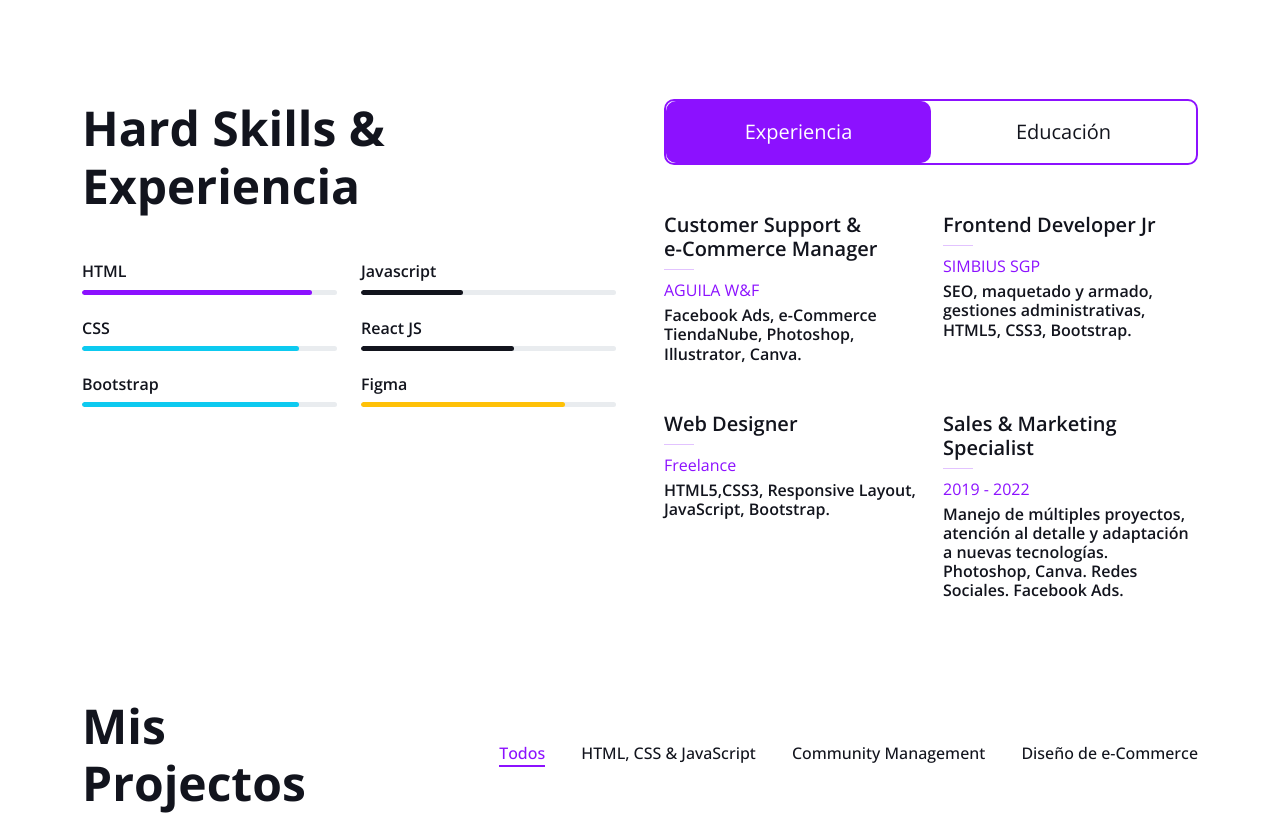
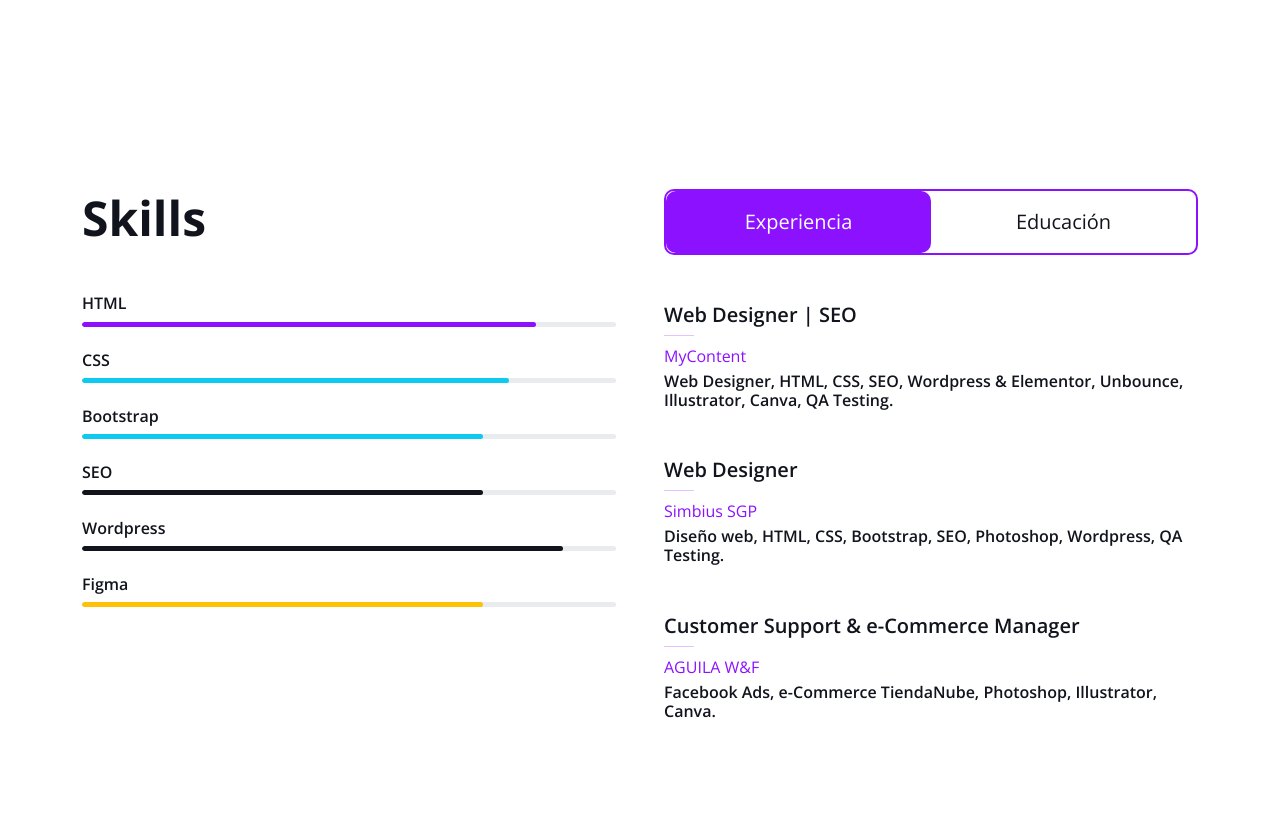
Before and after one commit to greppidanila/Personal-Website-Presentation, a plain HTML site: page index.html in a window 1280 px wide. Shown: the part 1145-1971 px from the top of the page. Drawn offline with nearby package versions, Linux system fonts and the light colour scheme.

Commit message:
actualización agosto 2023

```diff
--- a/index.html
+++ b/index.html
@@ -80,7 +80,7 @@
                     <h2 class="typed-text-output d-inline"></h2>
                     <div class="typed-text d-none">Diseñadora Web, Desarrolladora Web, Front End Developer, Web Designer, Maquetadora Web</div>
                     <div class="d-flex align-items-center pt-5">
-                        <a href="./img/CvDanilaGreppi.png" class="btn btn-primary py-3 px-4 me-5" download>Descargar CV</a>
+                        <a href="./img/DanilaGreppiCV.png" class="btn btn-primary py-3 px-4 me-5" download>Descargar CV</a>
                         <button type="button" class="btn-play" data-bs-toggle="modal"
                             data-src="https://youtu.be/caqNnPppRfg" data-bs-target="#videoModal">
                             <span></span>
@@ -127,9 +127,9 @@
                         <div class="years flex-shrink-0 text-center me-4">
                             <h1 class="display-1 mb-0">5 </h1>
                         </div>
-                        <h3 class="lh-base mb-0">años de experiencia en asesoramiento personalizado, ventas y comunicación.</h3>
+                        <h3 class="lh-base mb-0">años de experiencia en ventas y comunicación</h3>
                     </div>
-                    <p class="mb-4">Más de cinco años como asesora y vendedora inmobiliaria hicieron de mi trayectoria un camino lleno de aprendizajes. Además, durante la pandemia me adapté a la necesidad de trabajar de remoto y di mis primeros pasos al mundo del diseño como free-lance. </p>
+                    <p class="mb-4">Con una exitosa carrera en ventas inmobiliarias de más de cinco años, transformé la adversidad de la pandemia en una oportunidad. Abrazando el trabajo remoto, me lancé al mundo del diseño web. Ahora, mi pasión cobra vida en creaciones visuales excepcionales que marcan la diferencia y cautivan. </p>
                     <p class="mb-3"><i class="far fa-check-circle text-primary me-3"></i>Escucha activa</p>
                     <p class="mb-3"><i class="far fa-check-circle text-primary me-3"></i>Resiliente</p>
                     <p class="mb-3"><i class="far fa-check-circle text-primary me-3"></i>Creativa</p>
@@ -143,6 +143,12 @@
                     </div>
                 </div>
                 <div class="col-lg-6" >
+                    <div class="d-flex align-items-center mb-5">
+                        <div class="years flex-shrink-0 text-center me-4">
+                            <h1 class="display-1 mb-0">2 </h1>
+                        </div>
+                        <h3 class="lh-base mb-0">años de experiencia en diseño web</h3>
+                    </div>
                     <div class="row g-3 mb-4 wow zoomInUp" data-wow-delay="0.5s">
                         <div class="col-sm-6">
                             <img class="img-fluid rounded" src="img/about-1.jpg" alt="">
@@ -152,18 +158,13 @@
                         </div>
                     </div>
                     <div class="d-flex align-items-center mb-3 wow fadeInUp" data-wow-delay="0.5s">
-                        <h2 class="text-primary fw-bold pe-1 mb-0" data-toggle="counter-up">47 </h2>
-                        <h5 class="me-3 mb-0"> Clientes felices</h5>
-                    </div>
-                    <p class="mb-4">Ventas inmobiliarias y experiencias únicas que pude compartir junto a mis clientes.</p>
-                    <div class="d-flex align-items-center mb-3 wow fadeInUp" data-wow-delay="0.5s">
                         <h2 class="text-primary fw-bold mb-0">+</h2>
                         <h2 class="text-primary fw-bold mb-0" data-toggle="counter-up">200</h2>
                         <h5 class="pe-3 me-3 mb-0">hs en Formación</h5>
                     </div>
-                    <p class="mb-0">Me formo continuamente para mejorar mis habilidades y conocimientos.
+                    <p class="mb-0">Me formo continuamente para <strong>mejorar mis habilidades y conocimientos.</strong>
 
-                        Recientemente he asistido a un curso de Google Ads & SEO. Fue una gran oportunidad para aprender más sobre este importante tema y aplicarlo en Desarrollo web.</p>
+                        Recientemente he finalizado un <strong>curso de SEO</strong> (Optimización de motores de búsqueda). Fue una gran oportunidad para aprender más sobre este importante tema y aplicarlo en Desarrollo web.</p>
                 </div>
             </div>
         </div>
@@ -176,16 +177,16 @@
         <div class="container">
             <div class="row g-5">
                 <div class="col-lg-6 wow fadeInUp" data-wow-delay="0.1s">
-                    <h1 class="display-5 mb-5">Hard Skills & Experiencia</h1>
+                    <h1 class="display-5 mb-5">Skills</h1>
 
                     <div class="row align-items-center">
-                        <div class="col-md-6">
+                        <div class="col-md-12">
                             <div class="skill mb-4">
                                 <div class="d-flex justify-content-between">
                                     <h6 class="font-weight-bold">HTML</h6>
                                 </div>
                                 <div class="progress">
-                                    <div class="progress-bar bg-primary" role="progressbar" aria-valuenow="90" aria-valuemin="0" aria-valuemax="100"></div>
+                                    <div class="progress-bar bg-primary" role="progressbar" aria-valuenow="85" aria-valuemin="0" aria-valuemax="100"></div>
                                 </div>
                             </div>
                             <div class="skill mb-4">
@@ -193,7 +194,7 @@
                                     <h6 class="font-weight-bold">CSS</h6>
                                 </div>
                                 <div class="progress">
-                                    <div class="progress-bar bg-info" role="progressbar" aria-valuenow="85" aria-valuemin="0" aria-valuemax="100"></div>
+                                    <div class="progress-bar bg-info" role="progressbar" aria-valuenow="80" aria-valuemin="0" aria-valuemax="100"></div>
                                 </div>
                             </div>
                             <div class="skill mb-4">
@@ -201,25 +202,25 @@
                                     <h6 class="font-weight-bold">Bootstrap</h6>
                                 </div>
                                 <div class="progress">
-                                    <div class="progress-bar bg-info" role="progressbar" aria-valuenow="85" aria-valuemin="0" aria-valuemax="100"></div>
+                                    <div class="progress-bar bg-info" role="progressbar" aria-valuenow="75" aria-valuemin="0" aria-valuemax="100"></div>
                                 </div>
                             </div>
                         </div>
-                        <div class="col-md-6">
+                        <div class="col-md-12">
                             <div class="skill mb-4">
                                 <div class="d-flex justify-content-between">
-                                    <h6 class="font-weight-bold">Javascript</h6>
+                                    <h6 class="font-weight-bold">SEO</h6>
                                 </div>
                                 <div class="progress">
-                                    <div class="progress-bar bg-dark" role="progressbar" aria-valuenow="40" aria-valuemin="0" aria-valuemax="100"></div>
+                                    <div class="progress-bar bg-dark" role="progressbar" aria-valuenow="75" aria-valuemin="0" aria-valuemax="100"></div>
                                 </div>
                             </div>
                             <div class="skill mb-4">
                                 <div class="d-flex justify-content-between">
-                                    <h6 class="font-weight-bold">React JS</h6>
+                                    <h6 class="font-weight-bold">Wordpress</h6>
                                 </div>
                                 <div class="progress">
-                                    <div class="progress-bar bg-dark" role="progressbar" aria-valuenow="60" aria-valuemin="0" aria-valuemax="100"></div>
+                                    <div class="progress-bar bg-dark" role="progressbar" aria-valuenow="90" aria-valuemin="0" aria-valuemax="100"></div>
                                 </div>
                             </div>
                             <div class="skill mb-4">
@@ -227,7 +228,7 @@
                                     <h6 class="font-weight-bold">Figma</h6>
                                 </div>
                                 <div class="progress">
-                                    <div class="progress-bar bg-warning" role="progressbar" aria-valuenow="80" aria-valuemin="0" aria-valuemax="100"></div>
+                                    <div class="progress-bar bg-warning" role="progressbar" aria-valuenow="75" aria-valuemin="0" aria-valuemax="100"></div>
                                 </div>
                             </div>
                         </div>
@@ -245,48 +246,41 @@
                     <div class="tab-content">
                         <div id="tab-1" class="tab-pane fade show p-0 active">
                             <div class="row gy-5 gx-4">
-                                <div class="col-sm-6">
-                                    <h5>Customer Support & <br> e-Commerce Manager</h5>
+                                <div class="col-sm-12">
+                                    <h5>Web Designer | SEO</h5>
+                                    <hr class="text-primary my-2">
+                                    <p class="text-primary mb-1">MyContent</p>
+                                    <h6 class="mb-0">Web Designer, HTML, CSS, SEO, Wordpress & Elementor, Unbounce, Illustrator, Canva, QA Testing.</h6>
+                                </div>
+                                <div class="col-sm-12">
+                                    <h5>Web Designer</h5>
+                                    <hr class="text-primary my-2">
+                                    <p class="text-primary mb-1">Simbius SGP</p>
+                                    <h6 class="mb-0">Diseño web, HTML, CSS, Bootstrap, SEO, Photoshop, Wordpress, QA Testing.</h6>
+                                </div>
+
+                                <div class="col-sm-12">
+                                    <h5>Customer Support & e-Commerce Manager</h5>
                                     <hr class="text-primary my-2">
                                     <p class="text-primary mb-1">AGUILA W&F</p>
                                     <h6 class="mb-0">Facebook Ads, e-Commerce TiendaNube, Photoshop, Illustrator, Canva.</h6>
-                                </div>
-                                <div class="col-sm-6">
-                                    <h5>Frontend Developer Jr</h5>
-                                    <hr class="text-primary my-2">
-                                    <p class="text-primary mb-1">SIMBIUS SGP</p>
-                                    <h6 class="mb-0">SEO, maquetado y armado, gestiones administrativas, HTML5, CSS3, Bootstrap.</h6>
-                                </div>
-                                <div class="col-sm-6">
-                                    <h5>Web Designer</h5>
-                                    <hr class="text-primary my-2">
-                                    <p class="text-primary mb-1">Freelance</p>
-                                    <h6 class="mb-0">HTML5,CSS3, Responsive Layout, JavaScript, Bootstrap.</h6>
-                                </div>
-                                <div class="col-sm-6">
-                                    <h5>Sales & Marketing Specialist</h5>
-                                    <hr class="text-primary my-2">
-                                    <p class="text-primary mb-1">2019 - 2022</p>
-                                    <h6 class="mb-0">Manejo de múltiples proyectos, atención al detalle y adaptación a nuevas tecnologías. Photoshop, Canva. Redes Sociales. Facebook Ads.</h6>
                                 </div>
                             </div>
                         </div>
                         <div id="tab-2" class="tab-pane fade show p-0">
                             <div class="row gy-5 gx-4">
-                                <div class="col-sm-6">
-                                    <h5>Full Stack <br> Developer</h5>
+                                <div class="col-sm-12">
+                                    <h5>Frontend Developer</h5>
                                     <hr class="text-primary my-2">
-                                    <p class="text-primary mb-1">2022 - En curso</p>
+                                    <p class="text-primary mb-1">2022 - 2023</p>
                                     <h6 class="mb-0">Coder House <br></h6>
                                     <ul>
                                         <li>Desarrollo Web.</li>
                                         <li>JavaScript.</li>
                                         <li>React Js.</li>
-                                        <li>Programación Backend (SQL, MongoDB).</li>
                                     </ul>
-
                                 </div>
-                                <div class="col-sm-6">
+                                <div class="col-sm-12">
                                     <h5>Martillera Pública,
                                         Tasadora y Corredora Inmobiliaria</h5>
                                     <hr class="text-primary my-2">
```
Also changed, not shown: img/CvDanilaGreppi.png (deleted), img/DanilaGreppiCV.png (added).
